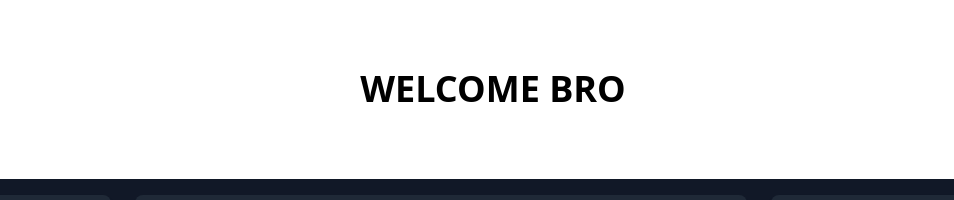
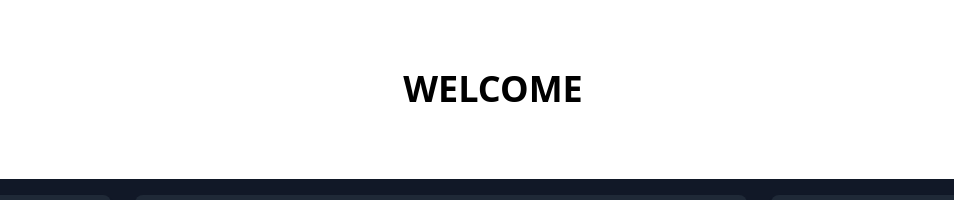
Before and after one commit to Asafati/Final---PBO, a plain HTML site: page index.html in a window 1280 px wide. Shown: the top 200 px of the page, 199-1153 px from the left. Drawn offline with nearby package versions, Linux system fonts and the light colour scheme.

Commit message:
Update index.html
Good

```diff
--- a/index.html
+++ b/index.html
@@ -28,7 +28,7 @@
         </a>
         <!-- HOME text remains static -->
         <h1 class="text-center text-4xl font-semibold text-black-500 flex-grow">
-            WELCOME BRO
+            WELCOME
         </h1>
 
         <a href="https://asafatigea.my.id" target="_blank">
```
